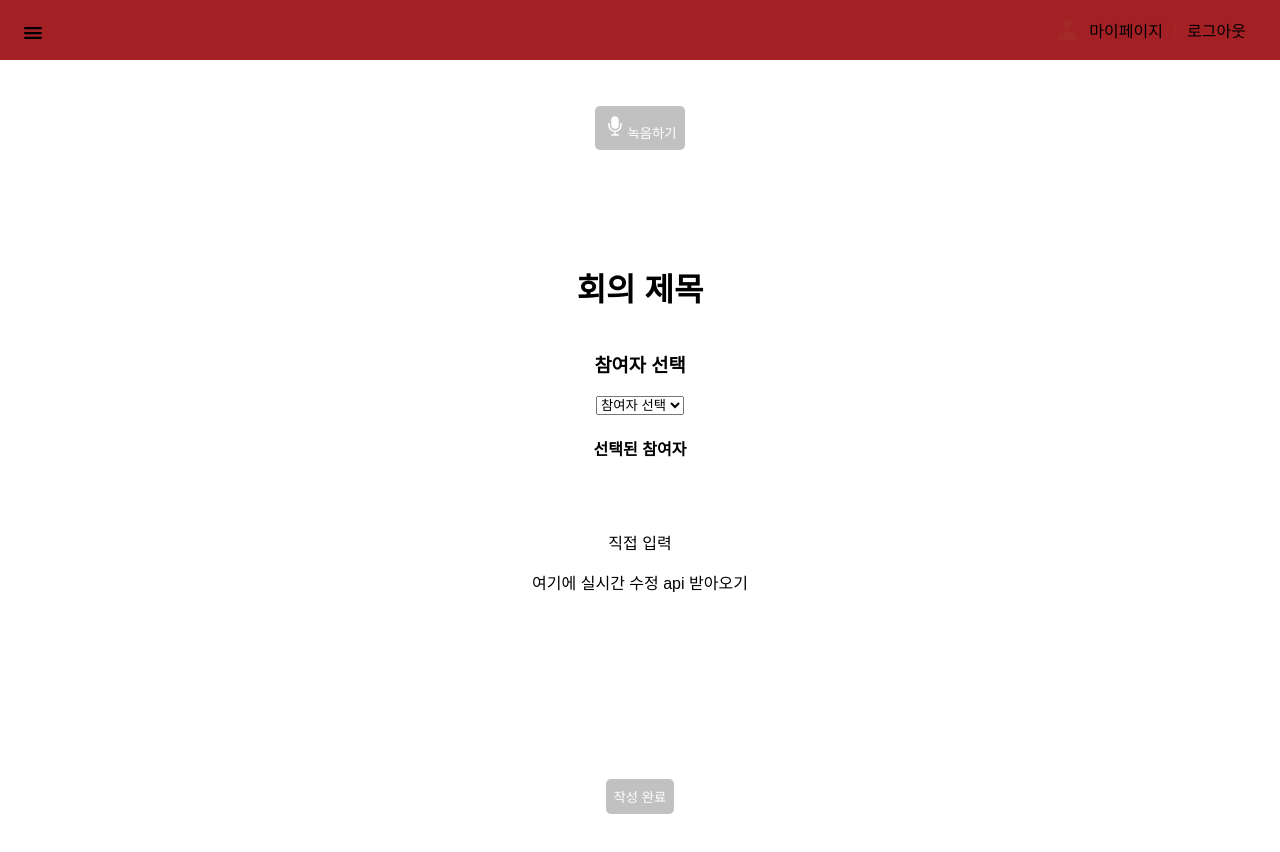
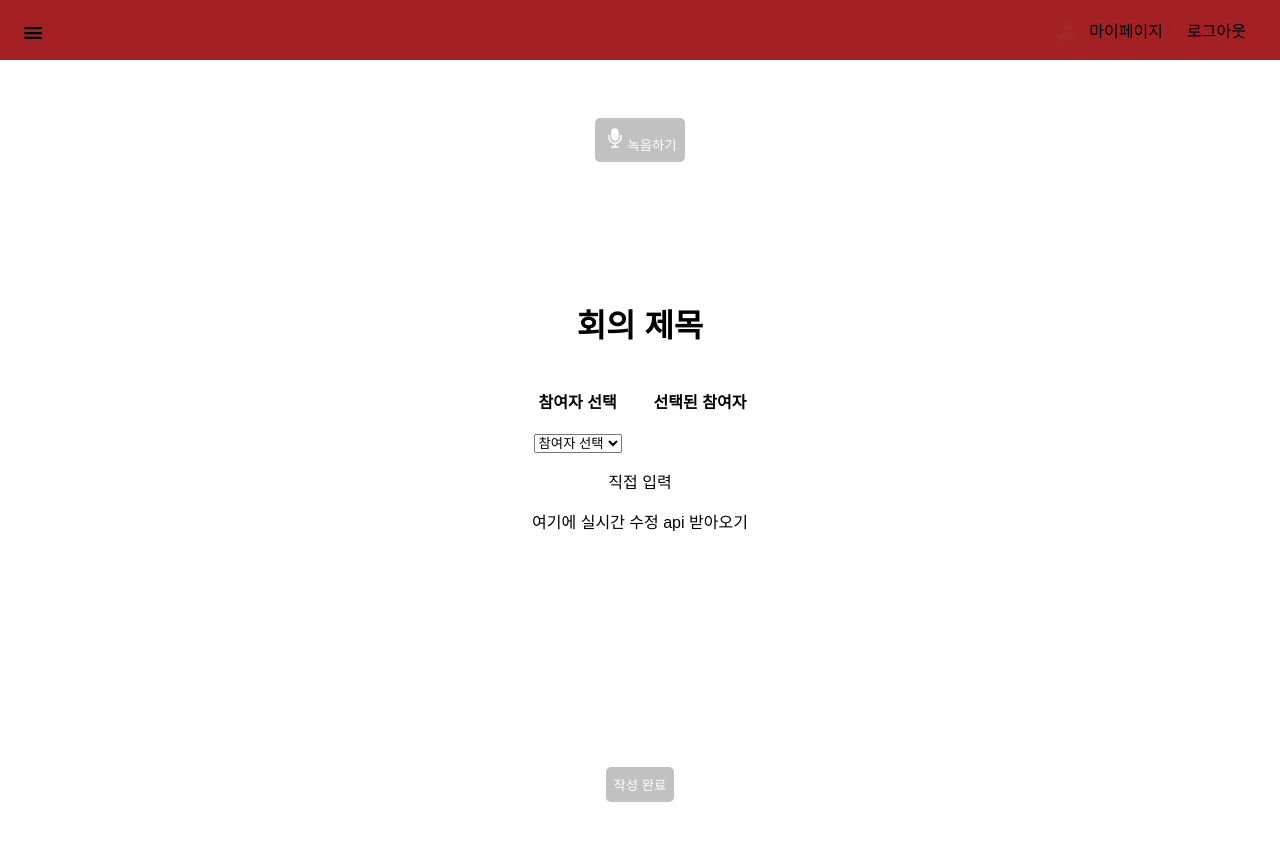
Before and after one commit to Seolseol333/hyein, a React (Create React App) app: page /MeetingLog in a window 1280 px wide. Shown: the top 852 px of the page. Built offline with nearby package versions, Linux system fonts and the light colour scheme.

Commit message:
회의록 js css 수정

```diff
--- a/src/pages/MeetingLog/MeetingLog.css
+++ b/src/pages/MeetingLog/MeetingLog.css
@@ -22,20 +22,27 @@
 
 .participants {
     display: flex;
-    flex-direction: row;
+    justify-content: space-between;
+    align-items: flex-start;
+    padding: auto;
 
 }
 
-.choose {
-    align-items: center;
+.choose, .dicided {
     display: grid;
     place-items: center;
+    margin: 0 1em;
 }
 
-.dicided {
-    align-items: center;
-    display:grid;
-    place-items: center;
+.par {
+    margin: 0;
+}
+
+.delete {
+    padding: 0.1em;
+    color: #A32125;
+    background-color: white;
+    text-decoration: underline;
 }
 
 .p {
--- a/src/pages/MeetingLog/MeetingLog.js
+++ b/src/pages/MeetingLog/MeetingLog.js
@@ -27,9 +27,9 @@ function ParticipantSelector ({ participants}) {
 
 
   return (
-    <div classNmae = "participants">
+    <div className = "participants" >
       <div className = "choose">
-        <h3>참여자 선택</h3>
+        <h4>참여자 선택</h4>
         <select onChange={handleSelectParticipant} defaultValue="">
           <option value="" disabled>
             참여자 선택
@@ -43,11 +43,11 @@ function ParticipantSelector ({ participants}) {
       </div>
       <div className = "dicided">
         <h4>선택된 참여자</h4>
-        <ul>
+        <ul className="par">
           {selectedParticipants.map((name) => (
             <li key={name}>
               {name}{' '}
-              <button onClick={() => handleRemoveParticipant(name)}>
+              <button className = "delete" onClick={() => handleRemoveParticipant(name)}>
                 삭제
               </button>
             </li>
@@ -59,6 +59,7 @@ function ParticipantSelector ({ participants}) {
   );
 }
 
+/*api의 css 수정 가능한 정도를 보고 회의제목 입력 받는 코드를 넣을지 말지 결정하기*/
 
 
 function MeetingLog({onSave}) {
```
